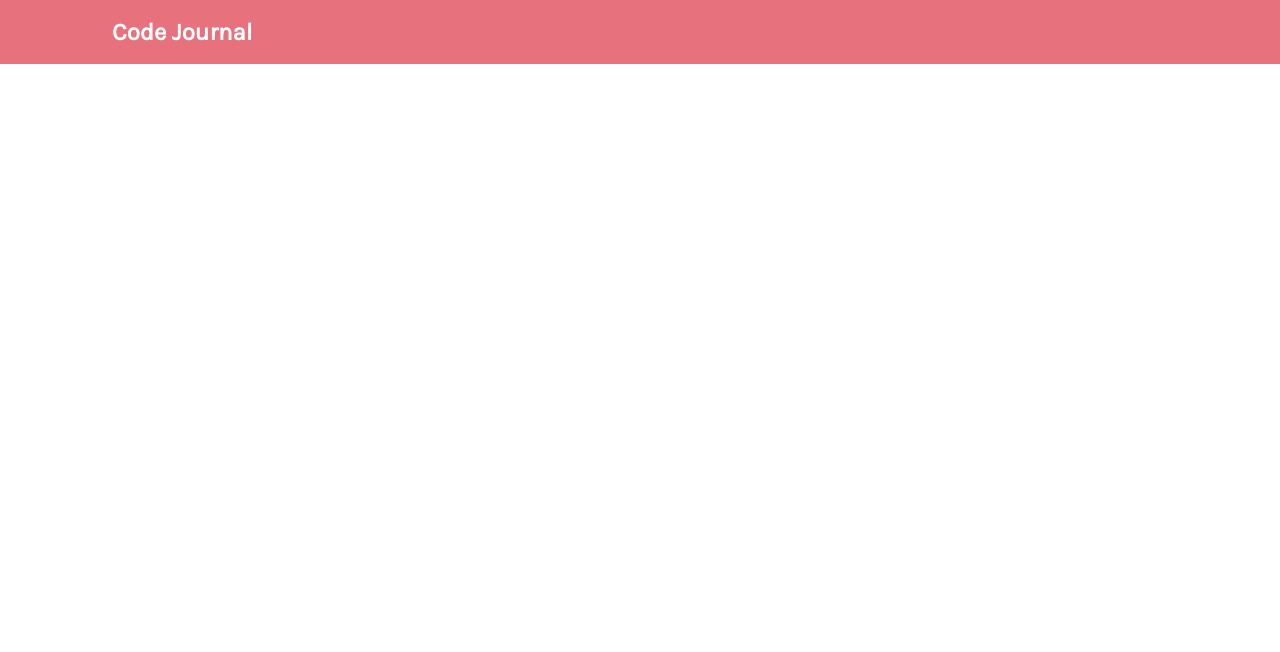
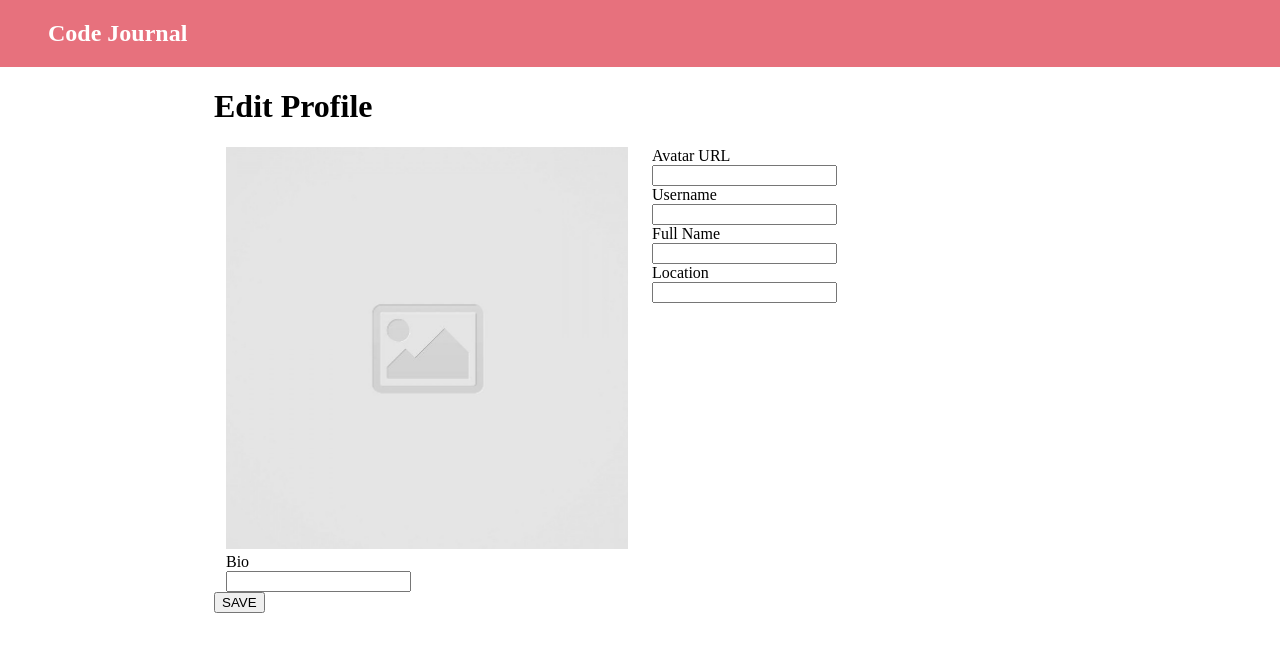
Before and after one commit to codywiseman/code-journal, a website: page index.html in a window 1280 px wide. Drawn offline with Linux system fonts and the light colour scheme.

Commit message:
redo Create a simple, polished header in HTML and CSS that shows the name of the application

```diff
--- a/css/styles.css
+++ b/css/styles.css
@@ -1,10 +1,16 @@
-h2 {
-  font-family: 'karla', sans-serif;
+
+header {
+  background-color: #e7717d;
   color: #fff;
-  background-color: #e7717d;
-  margin: 0 auto;
-  padding-left: 7rem;
-  height: 4rem;
-  display: flex;
-  align-items: center;
+  padding-left: 3rem;
 }
+
+label,
+textarea,
+label > input {
+  display: block;
+}
+
+.placeholder-img {
+  width: 100%;
+}
--- a/index.html
+++ b/index.html
@@ -16,11 +16,36 @@
   <link rel="stylesheet" href="css/styles.css">
 </head>
 <body>
-  <header>
-    <h2> Code Journal</h2>
+  <header class="row">
+      <h2> Code Journal</h2>
   </header>
   <main>
-    <div data-view="edit-profile"></div>
+    <div class="container" data-view="edit-profile">
+      <div>
+        <h1>Edit Profile</h1>
+      </div>
+      <div class="profile-form">
+        <form action="">
+          <div class="row">
+            <div class="column-half">
+              <img src="images/placeholder-image-square.jpg" alt="Placeholder image" class="placeholder-img">
+            </div>
+            <div class="column-half">
+              <label for="url">Avatar URL<input type="text" id="url"></label>
+              <label for="username">Username<input type="text" id="username"></label>
+              <label for="fullname">Full Name<input type="text" id="fullname"></label>
+              <label for="location">Location<input type="text" id="location"></label>
+            </div>
+          </div>
+          <div class="row">
+            <div class="column-full">
+              <label for="bio">Bio <input type="text" id="bio"></label>
+            </div>
+          </div>
+        </form>
+        <input type="submit" value="SAVE">
+      </div>
+    </div>
   </main>
   <script src="js/data.js"></script>
   <script src="js/main.js"></script>
```
